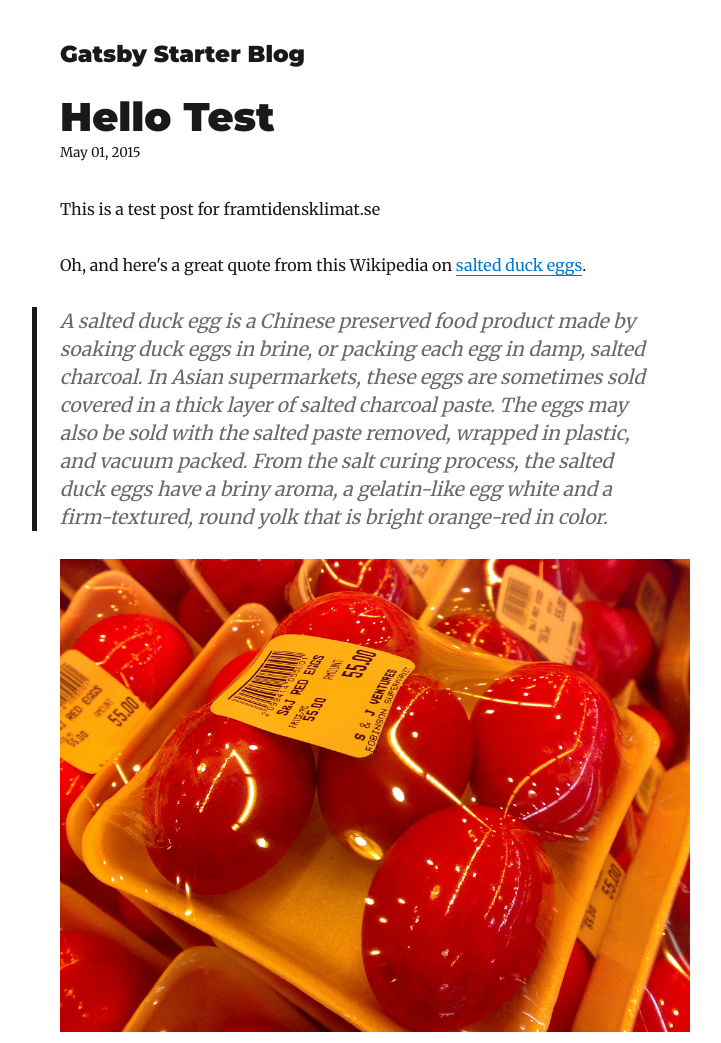
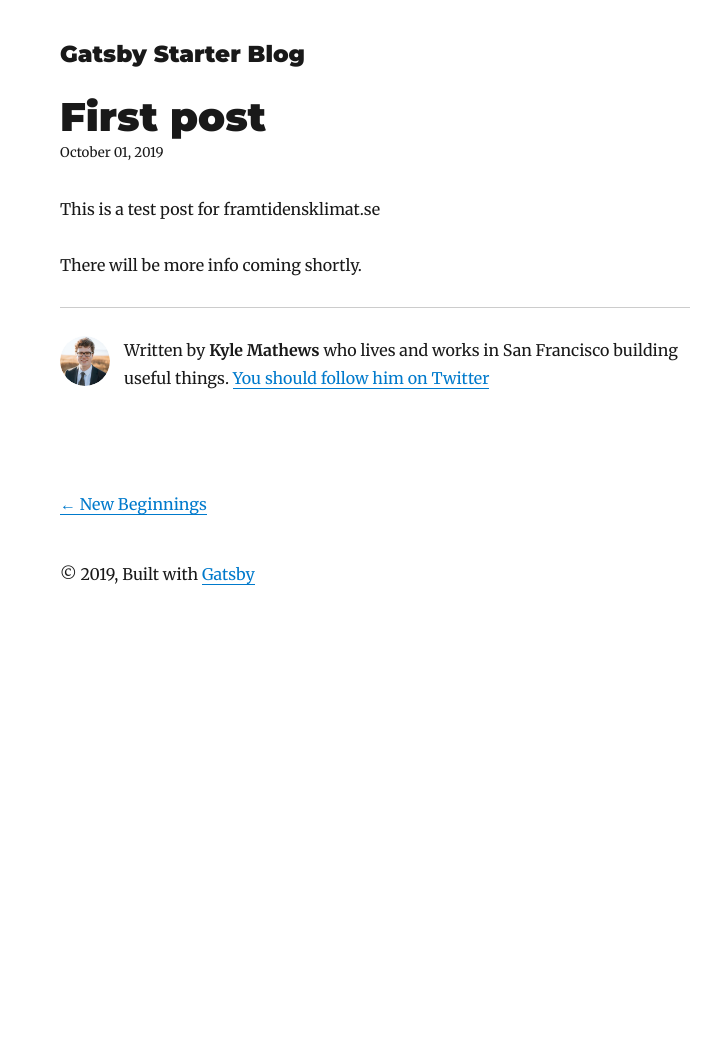
Before and after one commit to Kjelldg/netlifytest, a Gatsby site: page /hello-world/ in a window 1280 px wide. Shown: the top 1043 px of the page, without its empty margins (265-986 px from the left). After the commit the page ends 800 px from the top, so only its background shows below. Built offline with nearby package versions, Linux system fonts and the light colour scheme; Gatsby itself is replaced by a stand-in of ours; some packages are replaced by stand-ins of ours.

Commit message:
First post.

```diff
--- a/content/blog/hello-world/index.md
+++ b/content/blog/hello-world/index.md
@@ -1,20 +1,9 @@
 ---
-title: Hello Test
-date: "2015-05-01T22:12:03.284Z"
+title: First post
+date: "2019-10-01T11:35:03.284Z"
 description: "Hello World"
 ---
 
 This is a test post for framtidensklimat.se
 
-Oh, and here's a great quote from this Wikipedia on
-[salted duck eggs](http://en.wikipedia.org/wiki/Salted_duck_egg).
-
-> A salted duck egg is a Chinese preserved food product made by soaking duck
-> eggs in brine, or packing each egg in damp, salted charcoal. In Asian
-> supermarkets, these eggs are sometimes sold covered in a thick layer of salted
-> charcoal paste. The eggs may also be sold with the salted paste removed,
-> wrapped in plastic, and vacuum packed. From the salt curing process, the
-> salted duck eggs have a briny aroma, a gelatin-like egg white and a
-> firm-textured, round yolk that is bright orange-red in color.
-
-![Chinese Salty Egg](./salty_egg.jpg)
+There will be more info coming shortly.
```
